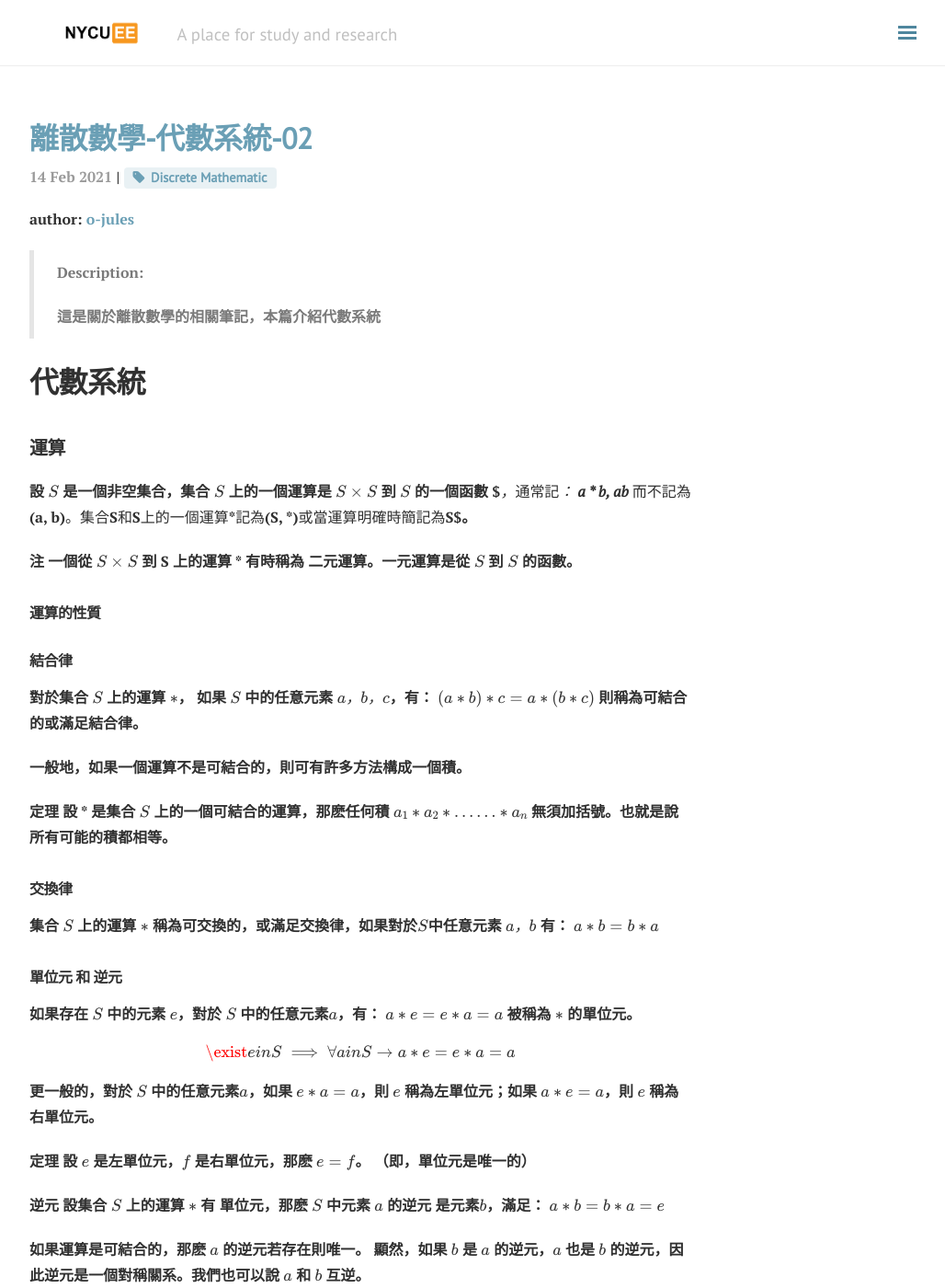
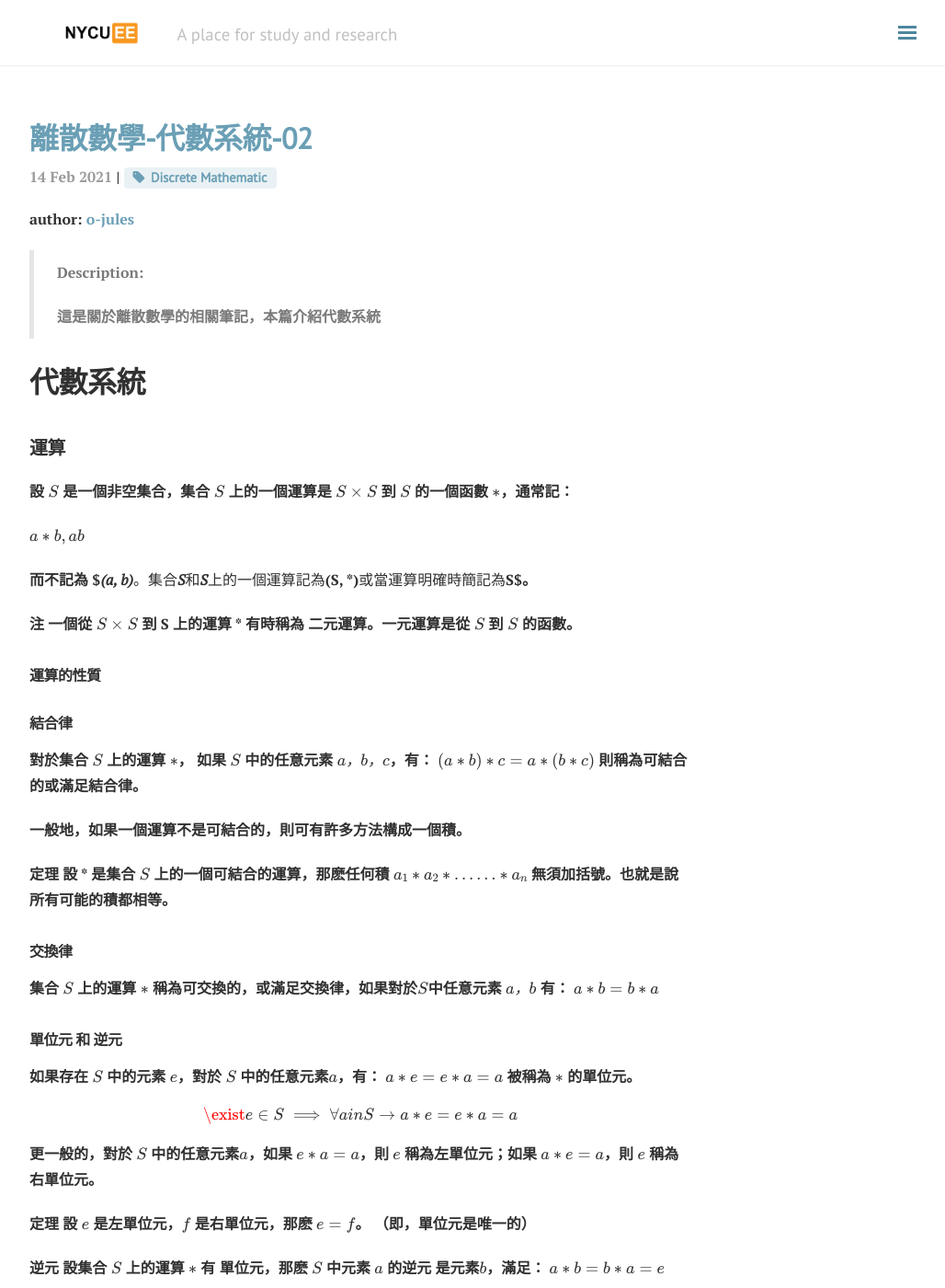
Before and after one commit to nycu-ee/nycu-ee.github.io, a Jekyll site: the page built from _posts/2021-02-14-dm-algebra-system-02.md, in a window 1280 px wide and 1400 px high. Shown: the whole window at 92% size, without its empty margins (248-1276 px from the left). Built offline with Jekyll 4.4.1, drawn with Linux system fonts in a browser that asks for light colours; nearby versions of some CDN libraries; formulas are drawn with MathJax 3; comment, search, counter and statistics services are not loaded.

```diff
--- a/_posts/2021-02-14-dm-algebra-system-02.md
+++ b/_posts/2021-02-14-dm-algebra-system-02.md
@@ -18,9 +18,9 @@ author: [o-jules](https://github.com/o-jules)
 ## 運算
 
 設 $S$ 是一個非空集合，集合 $S$ 上的一個運算是 $S\times S$ 到 $S$ 的一個函數 $*$，通常記：
-$
-a * b, ab
-$
+
+$a * b, ab$
+
 而不記為 $*(a, b)$。
 集合 $S$ 和 $S$ 上的一個運算 $*$ 記為 $(S, *)$ 或當運算明確時簡記為 $S$。
 
@@ -56,7 +56,7 @@ $$
 被稱為 $*$ 的單位元。
 
 $$
-\exist e in S \implies \forall a in S \to a * e = e * a = a
+\exist e \in S \implies \forall a in S \to a * e = e * a = a
 $$
 
 更一般的，對於 $S$ 中的任意元素$a$，如果 $e * a = a$，則 $e$ 稱為左單位元；如果 $a * e = a$，則 $e$ 稱為右單位元。
```
